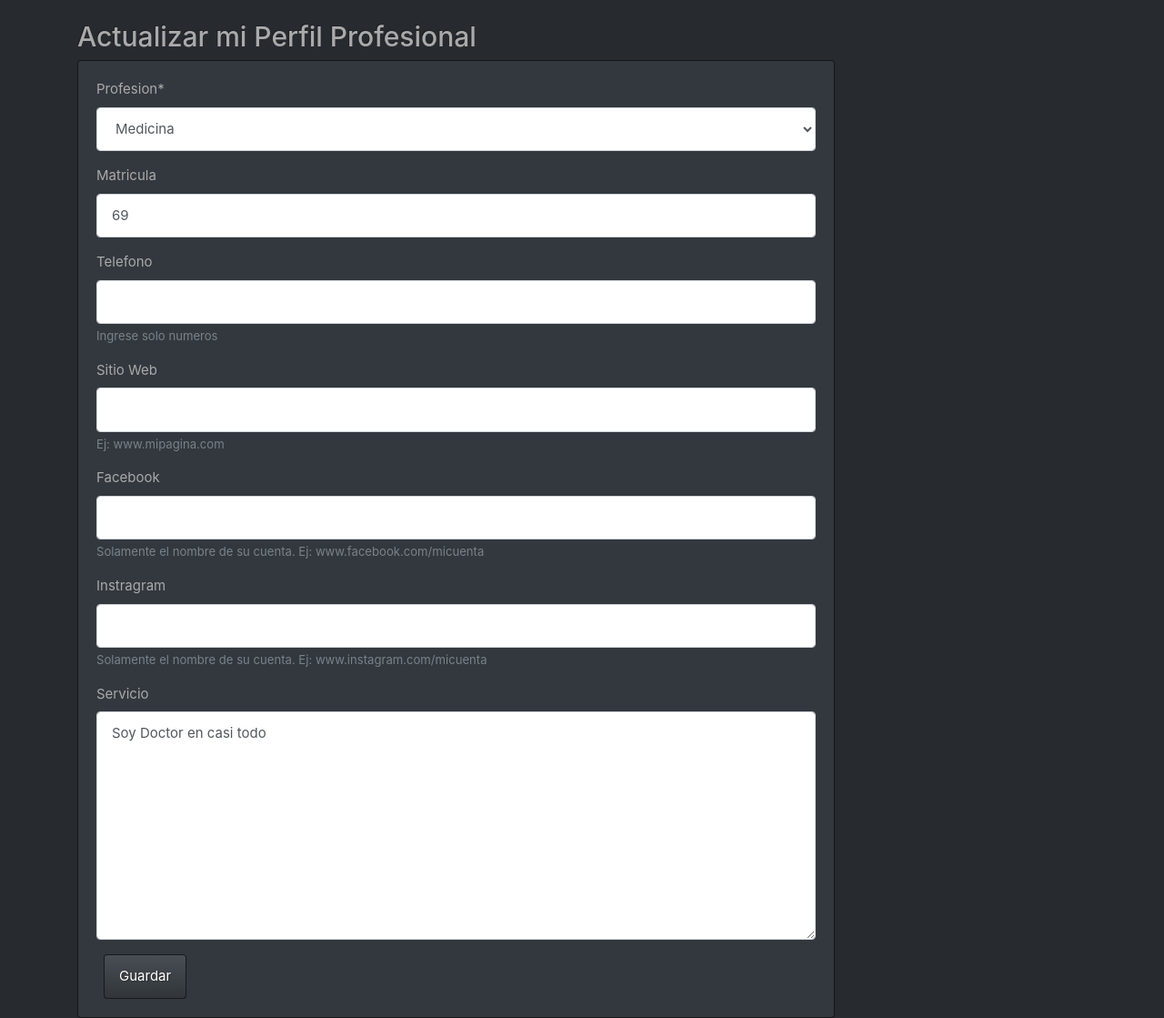
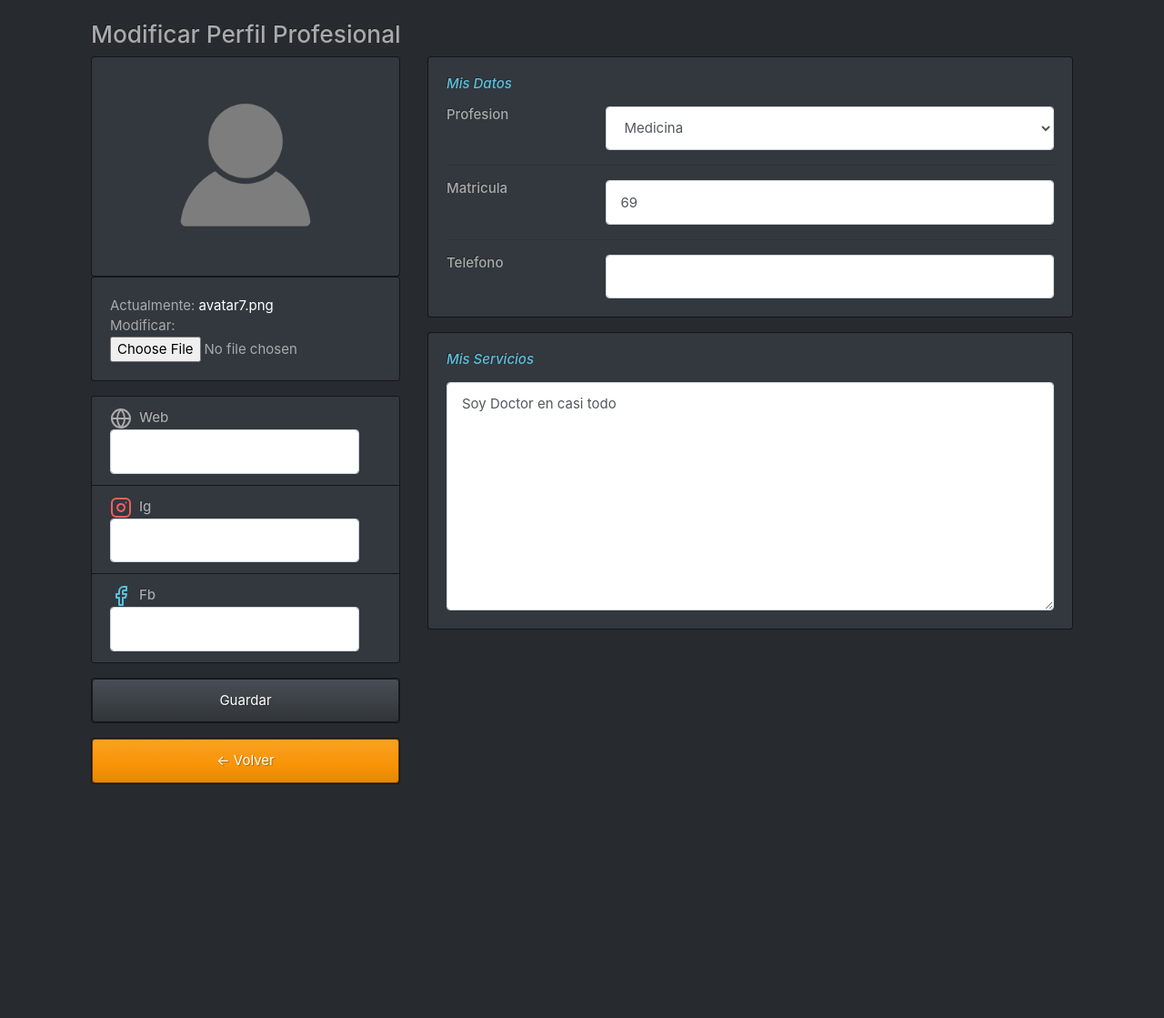
Before and after one commit to rodricerdan09/professionApp-BE, a Django app: page /cuenta/misdatos/profesional/actualizar/14 in a window 1280 px wide. Shown: the part 57-1176 px from the top of the page at 91% size. After the commit the page ends 919 px from the top, so only its background shows below. Run offline with Django 3.2, Linux system fonts and the light colour scheme; a user stored in the database is signed in; data comes from the database, SQL or seed files in the repository; some libraries are stand-ins or nearby versions.

Commit message:
actualizo editar el perfil profesional

```diff
--- a/accounts/templates/accounts/profesional_update.html
+++ b/accounts/templates/accounts/profesional_update.html
@@ -5,21 +5,68 @@
 {% block title %}Modificar datos{% endblock title %}
 
 {% block content %}
+<h2>Actualizar mi Perfil Profesional</h2>
+      <form method="post">{% csrf_token %}
+<div class="card border-primary mb-3" style="width:75%;">
+<!--<div class="card text-white bg-secondary mb-3" style="width:75%;">-->
+  <div class="card-header">Informacion del Profesional</div>
+  <div class="card-body">
+<!--    <h4 class="card-title">Datos</h4>-->
+<!--    <p class="card-text">Edito </p>-->
 
-<h2>Actualizar mi Perfil Profesional</h2>
-<div class="card" style="width:75%;">
-  <div class="card-body">
-    <form method="post">{% csrf_token %}
+<!--          <p class="card-header">Informacion del Profesional </p>-->
+          <br>
+          <div class="form-row">
+            <div class="form-group col-md-6 mb-0">
               {{ form.profesion|as_crispy_field }}
+            </div>
+
+            <div class="form-group col-md-6 mb-0">
               {{ form.matricula|as_crispy_field }}
+            </div>
+          </div>
+          <br>
+            <p class="card-header">Informacion de Contacto </p>
+          <br>
+          <div class="form-row">
+            <div class="form-group col-md-6 mb-0">
               {{ form.telefono|as_crispy_field }}
+            </div>
+
+            <div class="form-group col-md-6 mb-0">
               {{ form.website_url|as_crispy_field }}
+            </div>
+          </div>
+
+          <div class="form-row">
+            <div class="form-group col-md-6 mb-0">
                 {{ form.facebook_url|as_crispy_field }}
+            </div>
+
+            <div class="form-group col-md-6 mb-0">
               {{ form.instagram_url|as_crispy_field }}
+            </div>
+          </div>
+            <p class="card-header">Servicios que ofrece </p>
             {{ form.servicio|as_crispy_field }}
-
+  </div>
+</div>
 <input class="btn btn-primary ml-2" type="submit" value="Guardar">
 </form>
-  </div>
-</div>
+
+<!--<div class="card" style="width:75%;">-->
+<!--  <div class="card-body">-->
+<!--    <form method="post">{% csrf_token %}-->
+<!--            {{ form.profesion|as_crispy_field }}-->
+<!--            {{ form.matricula|as_crispy_field }}-->
+
+<!--            {{ form.telefono|as_crispy_field }}-->
+<!--            {{ form.website_url|as_crispy_field }}-->
+<!--            {{ form.facebook_url|as_crispy_field }}-->
+<!--            {{ form.instagram_url|as_crispy_field }}-->
+<!--            {{ form.servicio|as_crispy_field }}-->
+<!--        <input class="btn btn-primary ml-2" type="submit" value="Guardar">-->
+<!--    </form>-->
+<!--  </div>-->
+<!--</div>-->
 {% endblock %}
--- /dev/null
+++ b/accounts/templates/accounts/profesional_update_nuevo.html
@@ -0,0 +1,142 @@
+<!-- templates/home.html -->
+{% extends 'base.html' %}
+{% load crispy_forms_tags %}
+{% load static %}
+{% block title %}Modificar datos{% endblock title %}
+
+{% block content %}
+
+<!--      <form method="post">{% csrf_token %}-->
+<!--<div class="card border-primary mb-3" style="width:75%;">-->
+
+<!--  <div class="card-header">Informacion del Profesional</div>-->
+<!--  <div class="card-body">-->
+<!--          <br>-->
+<!--          <div class="form-row">-->
+<!--            <div class="form-group col-md-6 mb-0">-->
+<!--              {{ form.profesion|as_crispy_field }}-->
+<!--            </div>-->
+
+<!--            <div class="form-group col-md-6 mb-0">-->
+<!--              {{ form.matricula|as_crispy_field }}-->
+<!--            </div>-->
+<!--          </div>-->
+<!--          <br>-->
+<!--            <p class="card-header">Informacion de Contacto </p>-->
+<!--          <br>-->
+<!--          <div class="form-row">-->
+<!--            <div class="form-group col-md-6 mb-0">-->
+<!--              {{ form.telefono|as_crispy_field }}-->
+<!--            </div>-->
+
+<!--            <div class="form-group col-md-6 mb-0">-->
+<!--              {{ form.website_url|as_crispy_field }}-->
+<!--            </div>-->
+<!--          </div>-->
+
+<!--          <div class="form-row">-->
+<!--            <div class="form-group col-md-6 mb-0">-->
+<!--                {{ form.facebook_url|as_crispy_field }}-->
+<!--            </div>-->
+
+<!--            <div class="form-group col-md-6 mb-0">-->
+<!--              {{ form.instagram_url|as_crispy_field }}-->
+<!--            </div>-->
+<!--          </div>-->
+<!--            <p class="card-header">Servicios que ofrece </p>-->
+<!--            {{ form.servicio|as_crispy_field }}-->
+<!--  </div>-->
+<!--</div>-->
+<!--<input class="btn btn-primary ml-2" type="submit" value="Guardar">-->
+<!--</form>-->
+<form method="POST" enctype="multipart/form-data">{% csrf_token %}
+<div class="container">
+    <h3>Modificar Perfil Profesional</h3>
+    <div class="main-body">
+          <div class="row gutters-sm">
+            <div class="col-md-4 mb-3">
+              <div class="card">
+                <div class="card-body">
+                  <div class="d-flex flex-column align-items-center text-center">
+<!--                    <img src="{% static 'images/avatar7.png' %}" alt="" class="rounded-circle" width="150">-->
+<!--                      <img src="{{request.user.profesional.profile_pic.url}}"  width="200">-->
+
+                          {% if request.user.profesional.profile_pic  %}
+                            <img src="{{request.user.profesional.profile_pic.url}}" class="rounded-circle" width="200">
+                          {%else%}
+                            <img src="{% static 'images/avatar7.png' %}" alt="" class="rounded-circle" width="200">
+                          {%endif%}
+                  </div>
+                </div>
+              </div>
+                <div class="card">
+                    <div class="card-body">
+                        {{form.profile_pic}}
+                    </div>
+                </div>
+              <div class="card mt-3">
+                <ul class="list-group list-group-flush">
+                    <li class="list-group-item d-flex justify-content-between align-items-center flex-wrap">
+                        <h6 class="mb-0"><svg xmlns="http://www.w3.org/2000/svg" width="24" height="24" viewBox="0 0 24 24" fill="none" stroke="currentColor" stroke-width="2" stroke-linecap="round" stroke-linejoin="round" class="feather feather-globe mr-2 icon-inline"><circle cx="12" cy="12" r="10"></circle><line x1="2" y1="12" x2="22" y2="12"></line><path d="M12 2a15.3 15.3 0 0 1 4 10 15.3 15.3 0 0 1-4 10 15.3 15.3 0 0 1-4-10 15.3 15.3 0 0 1 4-10z"></path></svg>Web</h6>
+                        <span class="text-secondary">{{form.website_url}}</span>
+                  </li>
+                  <li class="list-group-item d-flex justify-content-between align-items-center flex-wrap">
+                      <h6 class="mb-0"><svg xmlns="http://www.w3.org/2000/svg" width="24" height="24" viewBox="0 0 24 24" fill="none" stroke="currentColor" stroke-width="2" stroke-linecap="round" stroke-linejoin="round" class="feather feather-instagram mr-2 icon-inline text-danger"><rect x="2" y="2" width="20" height="20" rx="5" ry="5"></rect><path d="M16 11.37A4 4 0 1 1 12.63 8 4 4 0 0 1 16 11.37z"></path><line x1="17.5" y1="6.5" x2="17.51" y2="6.5"></line></svg>Ig</h6>
+                      <span class="text-secondary">{{form.instagram_url}}</span>
+                  </li>
+                  <li class="list-group-item d-flex justify-content-between align-items-center flex-wrap">
+                      <h6 class="mb-0"><svg xmlns="http://www.w3.org/2000/svg" width="24" height="24" viewBox="0 0 24 24" fill="none" stroke="currentColor" stroke-width="2" stroke-linecap="round" stroke-linejoin="round" class="feather feather-facebook mr-2 icon-inline text-info"><path d="M18 2h-3a5 5 0 0 0-5 5v3H7v4h3v8h4v-8h3l1-4h-4V7a1 1 0 0 1 1-1h3z"></path></svg>Fb</h6>
+                      <span class="text-secondary">{{form.facebook_url}}</span>
+
+                  </li>
+                </ul>
+              </div>
+                <div class="card mt-3">
+<!--                    <a class="btn btn-warning" href="{% url 'home' %}"> &#8592; Volver</a>-->
+                    <input class="btn btn-primary" type="submit" value="Guardar">
+                </div>
+
+                <div class="card mt-3">
+                    <a class="btn btn-warning" href="{% url 'home' %}"> &#8592; Volver</a>
+                </div>
+
+            </div>
+            <div class="col-md-8">
+              <div class="card mb-3">
+                <div class="card-body">
+                  <h6 class="d-flex align-items-center mb-3"><i class="material-icons text-info mr-2">Mis Datos</i></h6>
+                  <div class="row">
+                    <div class="col-sm-3"><h6 class="mb-0">Profesion</h6></div>
+                    <div class="col-sm-9 text-secondary">{{ form.profesion }}</div>
+                  </div>
+                  <hr>
+                  <div class="row">
+                    <div class="col-sm-3"><h6 class="mb-0">Matricula</h6></div>
+                    <div class="col-sm-9 text-secondary">{{form.matricula}}</div>
+                  </div>
+                    <hr>
+
+                  <div class="row">
+                    <div class="col-sm-3"><h6 class="mb-0">Telefono</h6></div>
+                    <div class="col-sm-9 text-secondary">{{form.telefono}}</div>
+                  </div>
+                </div>
+              </div>
+              <div class="row gutters-sm">
+                <div class="col-sm-12 mb-3">
+                  <div class="card h-100">
+                    <div class="card-body">
+                      <h6 class="d-flex align-items-center mb-3"><i class="material-icons text-info mr-2">Mis Servicios</i></h6>
+
+                      <small>{{form.servicio}}</small>
+
+                    </div>
+                  </div>
+                </div>
+              </div>
+            </div>
+          </div>
+        </div>
+    </div>
+</form>
+{% endblock %}
--- a/accounts/urls.py
+++ b/accounts/urls.py
@@ -1,7 +1,7 @@
 from django.urls import path, include
 from .views import UserDetailView, UserUpdateView, UserDeleteView, UserDesactivarCuentaView
 from django.contrib.auth import urls
-from .views import CrearPerfilProfesional, ProfesionalDetailView, ProfesionalUpdateView
+from .views import CrearPerfilProfesional, ProfesionalDetailView, ProfesionalUpdateNuevoView
 
 urlpatterns = [
     path('', include('django.contrib.auth.urls')),
@@ -11,6 +11,8 @@ urlpatterns = [
     path('misdatos/borrar/<int:pk>', UserDeleteView.as_view(), name='user-delete'),
     path('misdatos/desactivar/<int:pk>', UserDesactivarCuentaView.as_view(), name='desactivar'),
     path('misdatos/profesional/nuevo', CrearPerfilProfesional.as_view(), name='crear-perfil'),
-    path('misdatos/profesional/actualizar/<int:pk>', ProfesionalUpdateView.as_view(), name='profesional-update')
+    # path('misdatos/profesional/actualizar/<int:pk>', ProfesionalUpdateView.as_view(), name='profesional-update'),
+    path('misdatos/profesional/actualizar/<int:pk>', ProfesionalUpdateNuevoView.as_view(),
+         name='profesional-update')
 
 ]
--- a/accounts/views.py
+++ b/accounts/views.py
@@ -130,3 +130,12 @@ class ProfesionalUpdateView(LoginRequiredMixin, UpdateView):
 
     def get_absolute_url(self):
         return reverse_lazy('profesional-detail', self.id)
+
+
+class ProfesionalUpdateNuevoView(LoginRequiredMixin, UpdateView):
+    model = Profesional
+    fields = ('profesion', 'matricula', 'telefono', 'profile_pic', 'website_url', 'facebook_url', 'instagram_url', 'servicio')
+    template_name = 'accounts/profesional_update_nuevo.html'
+
+    def get_absolute_url(self):
+        return reverse_lazy('profesional-detail', self.id)
```
Lines whose indentation alone changed are shown as unchanged.
